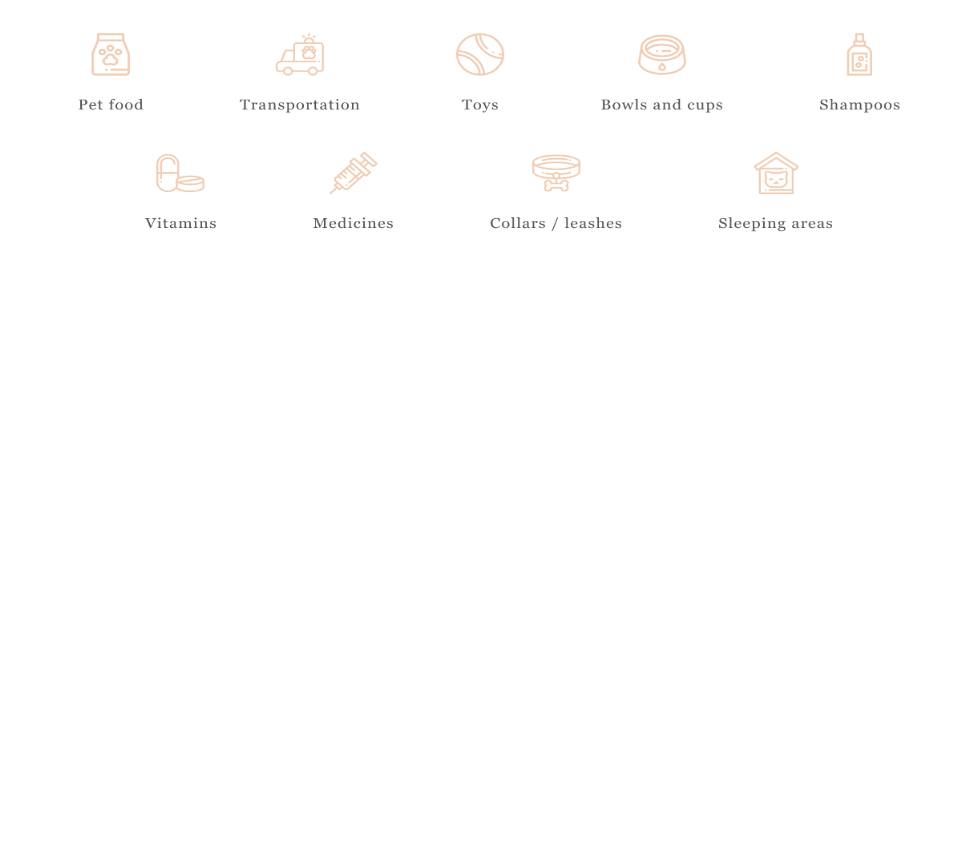
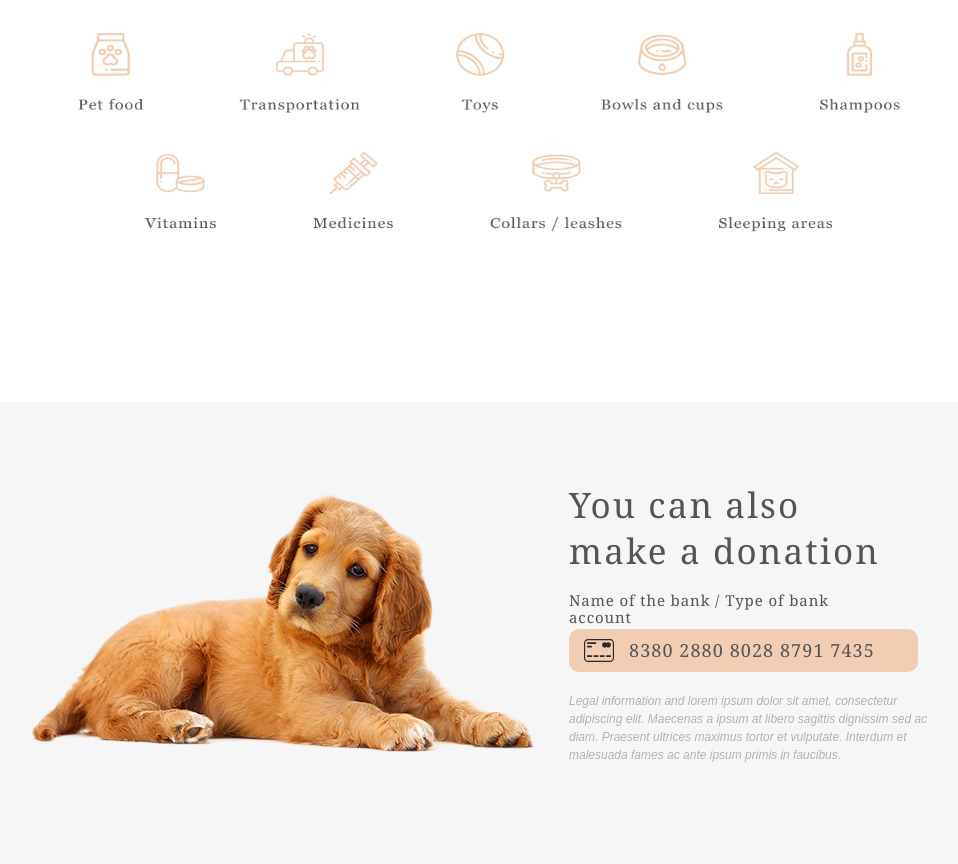
Before and after one commit to TimTim757/rsschool-cv, a plain HTML site: page shelter/main-page.html in a window 1280 px wide. Shown: the part 2582-3446 px from the top of the page, without its empty margins (151-1109 px from the left). Before the commit the page ends 2984 px from the top, so only its background shows below. Drawn offline with Linux system fonts and the light colour scheme.

Commit message:
feat: add donation block

```diff
--- a/shelter/css/style-shelter.css
+++ b/shelter/css/style-shelter.css
@@ -36,7 +36,7 @@ main {
     position: relative;
 }
 
-.start-screen-gradient-background {
+.not-only-first-block {
     position: relative;
     width: 1280px;
     height: 908px;
@@ -190,7 +190,7 @@ header {
     height: 728px;
 }
 
-.second-screen {
+.about-second-block {
     width: 1280px;
     height: 588px;
     top: 908px;
@@ -263,7 +263,7 @@ header {
     top: 236px;
 }
 
-.third-screen {
+.our-friends-third-block {
     width: 1280px;
     height: 877px;
     top: 1496px;
@@ -456,7 +456,7 @@ header {
     font-size: 18px;
 }
 
-.how-to-help {
+.help-fourth-block {
     position: absolute;
     width: 1280px;
     height: 611px;
@@ -476,3 +476,130 @@ header {
     gap: 0px;
     opacity: 0px;
 }
+
+.in-addition-fifth-block {
+    position: absolute;
+    width: 1280px;
+    height: 462px;
+    top: 2984px;
+    padding: 80px 182px 100px 183px;
+    gap: 0px;
+    opacity: 0px;
+    background: rgba(246, 246, 246, 1);
+}
+
+.donation-content {
+    position: absolute;
+    width: 915px;
+    height: 282px;
+    top: 80px;
+    left: 183px;
+    gap: 0px;
+    opacity: 0px;
+}
+
+.donation-dog-photo {
+    position: absolute;
+    width: 505px;
+    height: 261px;
+    top: 11px;
+    gap: 0px;
+    opacity: 0px;
+}
+
+.donation-inner-content {
+    position: absolute;
+    width: 380px;
+    height: 282px;
+    left: 720px;
+    gap: 0px;
+    opacity: 0px;
+}
+
+.donation-heading-h3 {
+    position: absolute;
+    font-family: Georgia;
+    font-size: 35px;
+    font-weight: 400;
+    line-height: 45.5px;
+    letter-spacing: 0.06em;
+    text-align: left;
+    color: rgba(84, 84, 84, 1);
+}
+
+.donation-heading-h5 {
+    position: absolute;
+    width: 315px;
+    height: 17px;
+    top: 110px;
+    gap: 0px;
+    opacity: 0px;
+    font-family: Georgia;
+    font-size: 15px;
+    font-weight: 400;
+    line-height: 16.5px;
+    letter-spacing: 0.06em;
+    text-align: left;
+    color: rgba(84, 84, 84, 1);
+}
+
+.credit-card-button-container {
+    width: 349px;
+    height: 43px;
+    position: absolute;
+    top: 147px;
+    padding: 10px 15px 10px 15px;
+    gap: 10px;
+    border-radius: 10px;
+    background-color: rgba(241, 205, 179, 1);
+    display: flex;
+    align-items: center;
+    justify-content: center;
+    cursor: pointer;
+    border: none;
+}
+
+
+.credit-card-button-text {
+    position: absolute;
+    width: 274px;
+    height: 23px;
+    top: 10px;
+    left: 60px;
+    gap: 0px;
+    opacity: 0px;
+    font-family: Georgia;
+    font-size: 18px;
+    font-weight: 300;
+    line-height: 23px;
+    letter-spacing: 0.06em;
+    text-align: left;
+    color: rgba(84, 84, 84, 1);
+}
+
+.credit-card-svg {
+    position: absolute;
+    width: 30px;
+    height: 23px;
+    top: 10px;
+    left: 15px;
+    gap: 0px;
+    opacity: 0px;
+    color: rgba(41, 41, 41, 1);
+}
+
+.legal-info {
+    position: absolute;
+    width: 380px;
+    height: 72px;
+    top: 210px;
+    gap: 0px;
+    opacity: 0px;
+    font-family: Arial;
+    font-size: 12px;
+    font-style: italic;
+    font-weight: 400;
+    line-height: 18px;
+    text-align: left;
+    color: rgba(178, 178, 178, 1);
+}
--- a/shelter/main-page.html
+++ b/shelter/main-page.html
@@ -21,7 +21,7 @@
     </nav>
   </header>
   <main>
-    <div class="start-screen-gradient-background">
+    <div class="not-only-first-block">
       <div class="content-container">
         <div class="text-container">
           <div class="h2-container">
@@ -38,7 +38,7 @@
         <img class="main-puppy" src="/shelter/images/start-screen-puppy.png" alt="puppy image">
       </div>
     </div>
-    <div class="second-screen">
+    <div class="about-second-block">
       <div class="second-content-container">
         <div class="text-area">
           <div class="h3-container-about">
@@ -62,7 +62,7 @@
         <img class="about-pets" id="about-pets" src="/shelter/images/about-pets.png" alt="pets image">
       </div>
     </div>
-    <div class="third-screen">
+    <div class="our-friends-third-block">
       <div class="third-content-container">
         <h3 class="third-styled-heading">Our friends who<br>
           are looking for a house</h3>
@@ -104,8 +104,28 @@
         </span>
       </button>
     </div>
-    <div class="how-to-help">
+    <div class="help-fourth-block">
       <img class="how-help-img" src="/shelter/images/Help.png" alt="how you can help">
+    </div>
+    <div class="in-addition-fifth-block">
+      <div class="donation-content">
+        <img class="donation-dog-photo" src="/shelter/images/donation-dog.png" alt="donation dog photo">
+      </div>
+      <div class="donation-inner-content">
+        <h3 class="donation-heading-h3">You can also<br>make a donation</h3>
+        <h3 class="donation-heading-h5">Name of the bank / Type of bank account</h3>
+        <button class="credit-card-button-container">
+          <img class="credit-card-svg" src="/shelter/images/svg/credit-card.svg" alt="credit card">
+          <span class="credit-card-button-text">8380 2880 8028 8791 7435</span>
+        </button>
+        <div class="legal-info">
+          Legal information and lorem ipsum dolor sit amet, consectetur adipiscing elit. Maecenas a ipsum at libero
+          sagittis
+          dignissim sed ac diam. Praesent ultrices maximus tortor et vulputate. Interdum et malesuada fames ac ante
+          ipsum primis
+          in faucibus.
+        </div>
+      </div>
     </div>
   </main>
   <footer></footer>
```
Also changed, not shown: shelter/images/donation-dog.png (added), shelter/images/svg/credit-card.svg (added).
